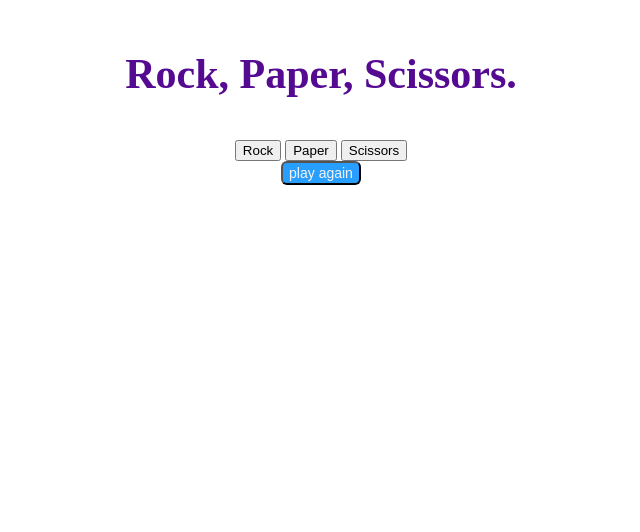
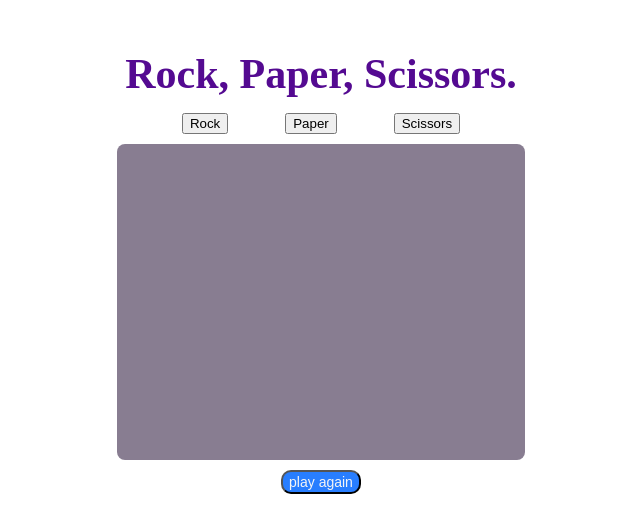
Before and after one commit to mn-hs/rock-paper-scissors, a plain HTML site: page index.html in a window 1280 px wide. Shown: the whole page, without its empty margins (319-959 px from the left). Drawn offline with Linux system fonts and the light colour scheme.

Commit message:
added style rules for new html.

```diff
--- a/style.css
+++ b/style.css
@@ -6,16 +6,39 @@
 }
 
 .hero {
+  display: flex;
+  flex-direction: column;
+  align-items: center;
+  justify-content: center;
+}
+
+.header {
+  margin-bottom: 15px;
   font-size: 42px;
   font-weight: 800;
   color: rgb(84, 10, 145);
 }
 
+#moves {
+  width: 392px;
+  display: flex;
+  justify-content: space-evenly;
+}
+
+#scoreBox {
+  height: 300px;
+  width: 392px;
+  border-radius: 8px;
+  padding: 8px;
+  margin: 10px;
+  background-color: rgb(136, 125, 145);
+}
+
 .reload {
   height: 24px;
   width: auto;
-  background-color: rgb(40, 158, 255);
+  background-color: rgb(40, 126, 255);
   color: whitesmoke;
   font-size: 14px;
-  border-radius: 6px;
+  border-radius: 10px;
 }
```
